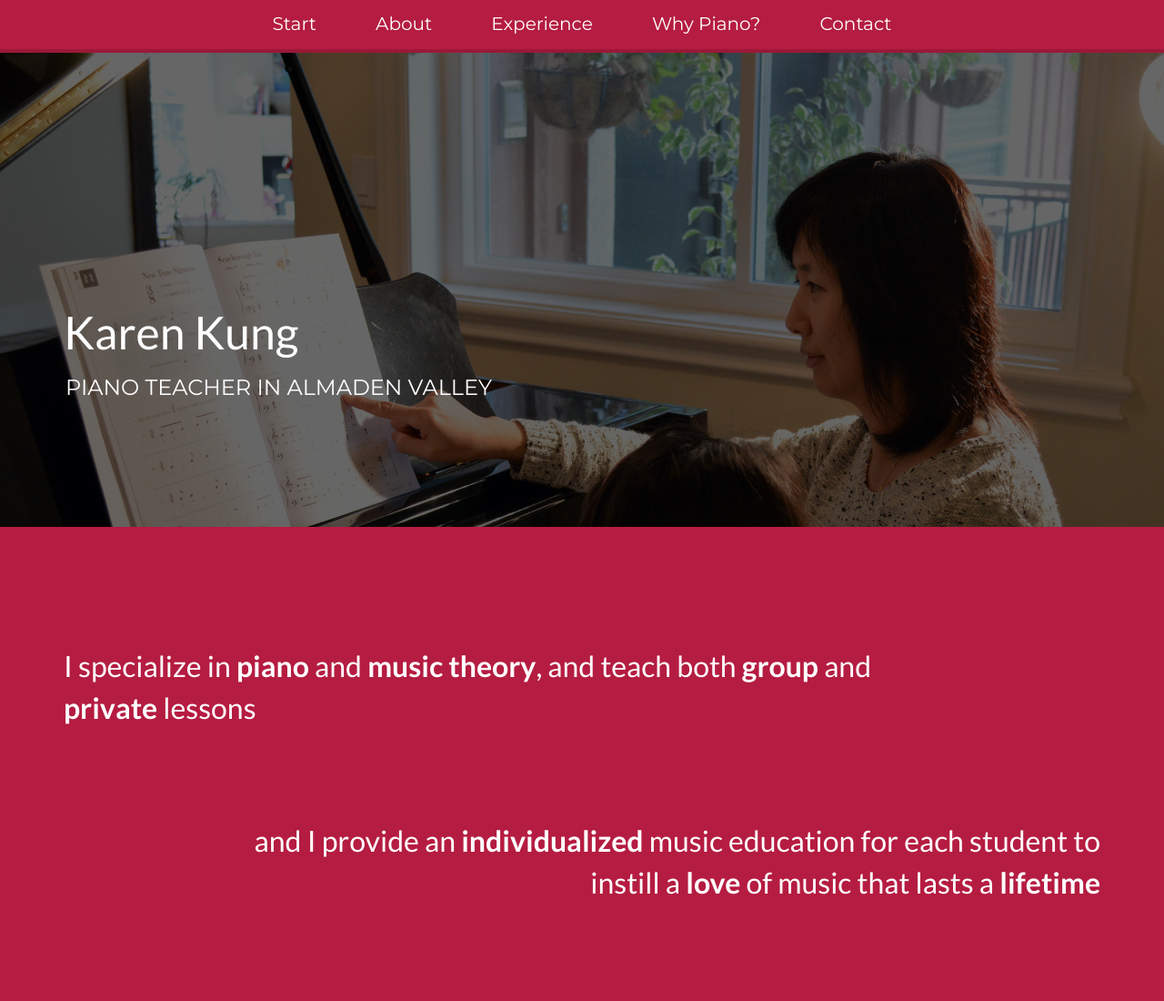
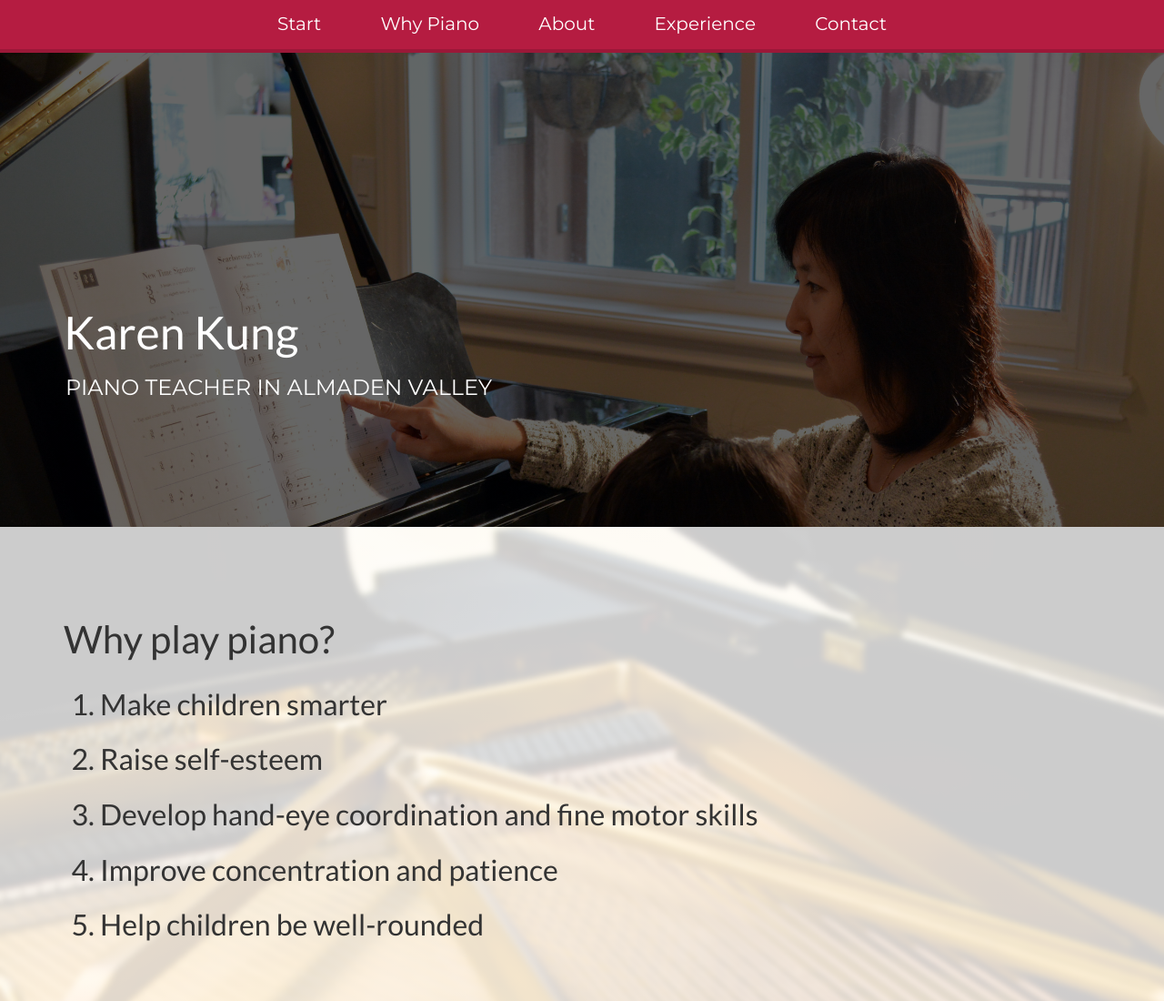
Before and after one commit to SUSAltd/KarenPiano, a plain HTML site: page index.html in a window 1280 px wide. Shown: the top 1100 px of the page at 91% size. Drawn offline with Linux system fonts and the light colour scheme.

Commit message:
Added new Why Piano section

```diff
--- a/css/main.css
+++ b/css/main.css
@@ -61,6 +61,11 @@ body {
 	font-size: 16px;
 	font-family: 'Montserrat', sans-serif;
 	height: 44px;
+}
+
+.nav li {
+	margin: 0;
+	padding: 0;
 }
 
 .nav li a {
@@ -181,6 +186,24 @@ body {
 	margin-top: 130px;
 }
 
+#why {
+	background-image: url('../img/pianoinside_bg_xs.jpg'); /* fallback for browsers without rgba/gradients */
+	background-image: linear-gradient(rgba(255, 255, 255, 0.8), rgba(255, 255, 255, 0.8)), url('../img/pianoinside_bg_xs.jpg');
+}
+
+#why h1 {
+	margin-bottom: 20px;
+}
+
+#why li {
+	margin-bottom: 10px;
+}
+
+#why .content {
+	margin-bottom: 60px;
+	margin-top: 60px;
+}
+
 /*
 	Small screens but not that small (iPads and stuff)
  */
@@ -246,6 +269,11 @@ body {
 	#start h2 {
 		font-size: 20px;
 		margin-left: 1px;
+	}
+
+	#why .content {
+		margin-bottom: 80px;
+		margin-top: 80px;
 	}
 }
 
@@ -370,6 +398,23 @@ body {
 		font-size: 24px;
 		margin-left: 2px;
 	}
+
+	#why {
+		background-image: linear-gradient(rgba(255, 255, 255, 0.8), rgba(255, 255, 255, 0.8)), url('../img/pianoinside_bg.jpg');
+	}
+
+	#why h1 {
+		margin-bottom: 25px;
+	}
+
+	#why li {
+		margin-bottom: 15px;
+	}
+
+	#why .content {
+		margin-bottom: 100px;
+		margin-top: 100px;
+	}
 }
 
 /*
--- a/index.html
+++ b/index.html
@@ -34,9 +34,9 @@
 						contact
 						-->
 						<li><a href="#">Start</a></li>
+						<li><a href="#why">Why Piano</a></li>
 						<li><a href="#about">About</a></li>
 						<li><a href="#experience">Experience</a></li>
-						<li><a href="#why">Why Piano?</a></li>
 						<li><a href="#contact">Contact</a></li>
 					</ul>
 				</div>
@@ -50,6 +50,21 @@
 					<div class="content">
 						<h1>Karen Kung</h1>
 						<h2>PIANO TEACHER IN ALMADEN VALLEY</h2>
+					</div>
+				</div>
+			</section>
+
+			<section id="why" class="slide">
+				<div class="container">
+					<div class="content">
+						<h1>Why play piano?</h1>
+						<ol>
+							<li>Make children smarter</li>
+							<li>Raise self-esteem</li>
+							<li>Develop hand-eye coordination and fine motor skills</li>
+							<li>Improve concentration and patience</li>
+							<li>Help children be well-rounded</li>
+						</ol>
 					</div>
 				</div>
 			</section>
@@ -99,22 +114,6 @@
 				</div>
 			</section>
 
-			<section id="why" class="slide">
-				<div class="container">
-					<div class="content">
-						<h1>Why play piano?</h1>
-						<ol>
-							<li>Increase cognitive development</li>
-							<li>Develop hand-eye coordination</li>
-							<li>Improve fine motor skills</li>
-							<li>Promote motivation and self-discipline</li>
-							<li>Reduce anxiety and stress</li>
-							<li>Enhance mental health</li>
-						</ol>
-					</div>
-				</div>
-			</section>
-
 			<section id="contact" class="slide">
 				<div class="container">
 					<div class="content">
```
Also changed, not shown: img/pianoinside_bg.jpg (added), img/pianoinside_bg_xs.jpg (added).
